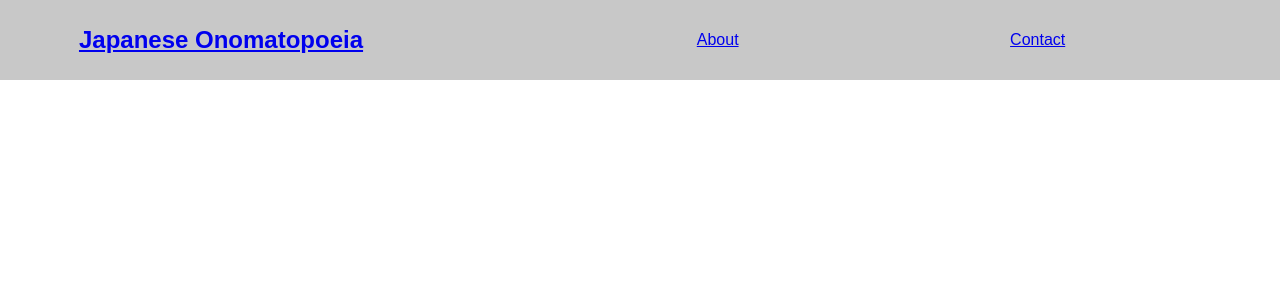
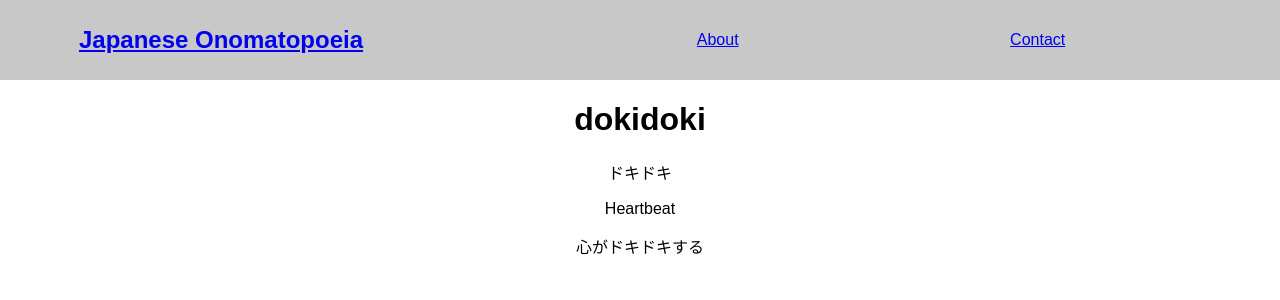
Before and after one commit to leedoughty/japanese-onomatopoeia, a React (Create React App) app: page /word/dokidoki in a window 1280 px wide. Shown: the top 300 px of the page. Built offline with nearby package versions, Linux system fonts and the light colour scheme.

Commit message:
Setup rendering of word page

```diff
--- a/src/App.js
+++ b/src/App.js
@@ -3,6 +3,7 @@ import NavBar from "./NavBar";
 import About from "./About";
 import Contact from "./Contact";
 import Homepage from "./Homepage";
+import WordPage from "./WordPage";
 import "./App.css";
 
 function App() {
@@ -14,6 +15,7 @@ function App() {
           <Route exact path="/" component={Homepage} />
           <Route path="/about" component={About} />
           <Route path="/contact" component={Contact} />
+          <Route path="/word/:id" component={WordPage} />
         </Switch>
       </div>
     </Router>
--- /dev/null
+++ b/src/WordPage.js
@@ -0,0 +1,35 @@
+import { useState, useEffect } from "react";
+import japaneseOnomatopoeia from "./japaneseOnomatopoeia.json";
+import "./App.css";
+
+function WordPage({ match }) {
+  useEffect(() => {
+    loadData();
+  }, []);
+
+  const [item, setItem] = useState([]);
+
+  const loadData = () => {
+    const item = JSON.parse(JSON.stringify(japaneseOnomatopoeia));
+    setItem(item);
+  };
+
+  return (
+    <div>
+      {item.map((word) => {
+        if (word.id === match.params.id) {
+          return (
+            <>
+              <h1>{word.id}</h1>
+              <p>{word.word}</p>
+              <p>{word.meaning}</p>
+              <p>{word.sentences[0].sentence}</p>
+            </>
+          );
+        }
+      })}
+    </div>
+  );
+}
+
+export default WordPage;
```
